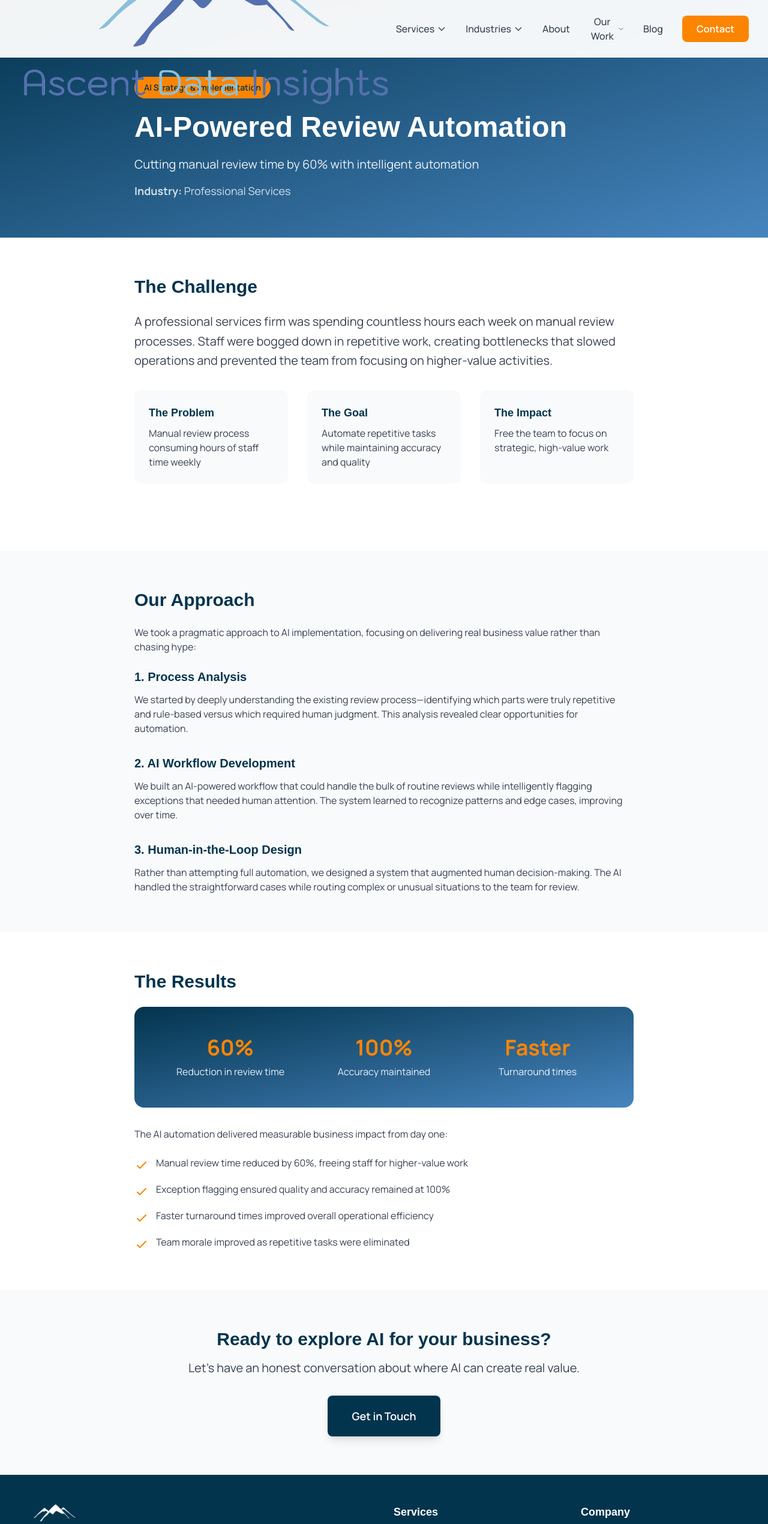
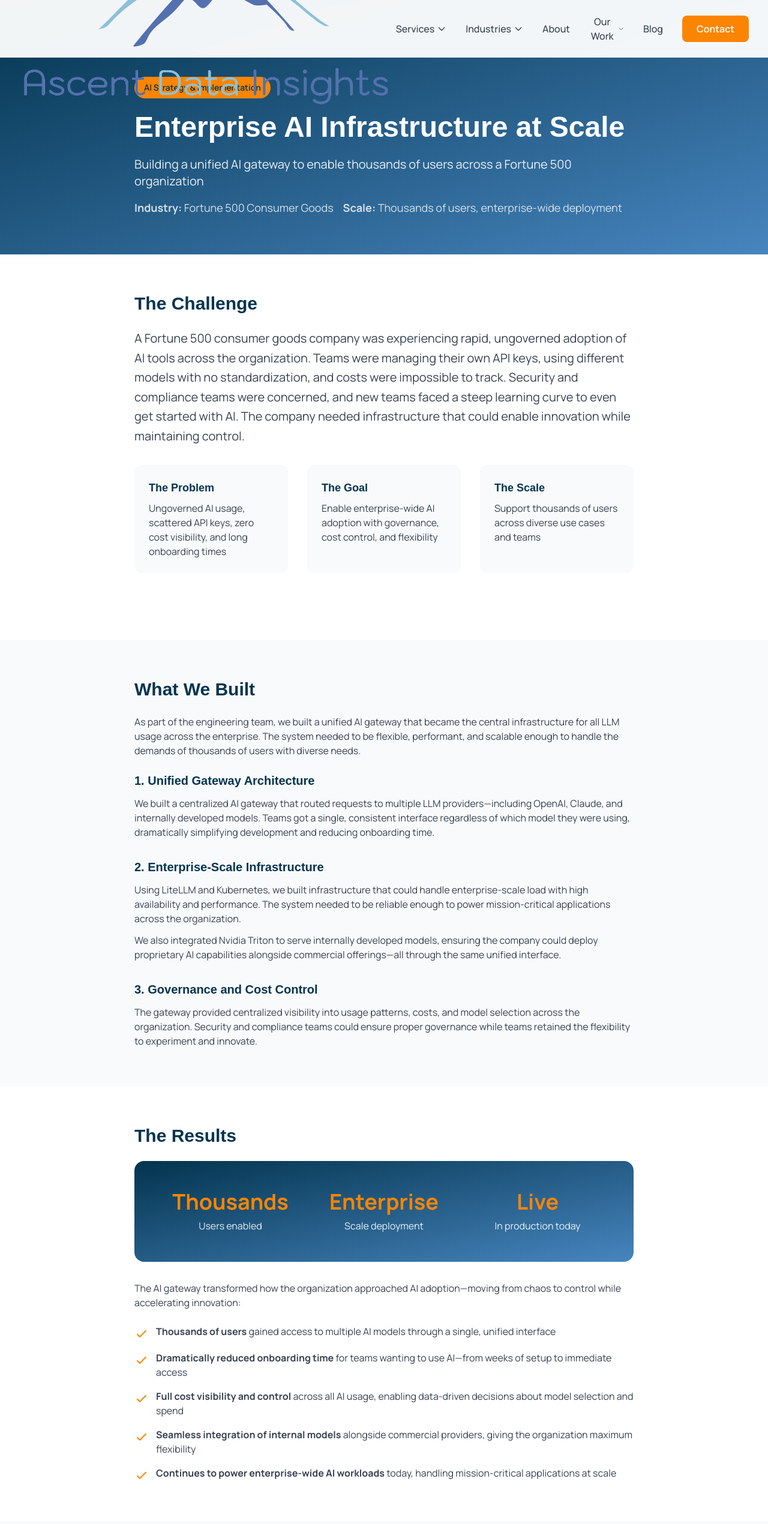
Before and after one commit to Ascent-Data-Insights/adi-website, a Next.js app: page /case-studies/ai-enablement in a window 1280 px wide. Shown: the top 2540 px of the page at 60% size. Built offline with nearby package versions, Linux system fonts and the light colour scheme; a web font is replaced by a local one.

Commit message:
more stuffs

```diff
--- a/app/case-studies/ai-enablement/page.tsx
+++ b/app/case-studies/ai-enablement/page.tsx
@@ -4,8 +4,8 @@ import Footer from '@/app/components/Footer';
 import type { Metadata } from 'next';
 
 export const metadata: Metadata = {
-  title: 'AI-Powered Review Automation | Case Study | Ascent Data Insights',
-  description: 'How we reduced manual review time by 60% with intelligent AI automation.',
+  title: 'Enterprise AI Infrastructure at Scale | Case Study | Ascent Data Insights',
+  description: 'How we built AI infrastructure to enable thousands of users across a Fortune 500 company.',
 };
 
 export default function AIEnablementCaseStudyPage() {
@@ -24,16 +24,21 @@ export default function AIEnablementCaseStudyPage() {
             </div>
 
             <h1 className="font-heading text-4xl sm:text-5xl font-bold text-white mb-6">
-              AI-Powered Review Automation
+              Enterprise AI Infrastructure at Scale
             </h1>
 
             <p className="text-xl text-white/90 mb-4">
-              Cutting manual review time by 60% with intelligent automation
+              Building a unified AI gateway to enable thousands of users across a Fortune 500 organization
             </p>
 
-            <p className="text-lg text-white/80">
-              <strong>Industry:</strong> Professional Services
-            </p>
+            <div className="flex flex-col sm:flex-row sm:items-center gap-4 text-lg text-white/80">
+              <div>
+                <strong>Industry:</strong> Fortune 500 Consumer Goods
+              </div>
+              <div>
+                <strong>Scale:</strong> Thousands of users, enterprise-wide deployment
+              </div>
+            </div>
           </div>
         </section>
 
@@ -44,9 +49,11 @@ export default function AIEnablementCaseStudyPage() {
               The Challenge
             </h2>
             <p className="text-xl text-gray-700 mb-8 leading-relaxed">
-              A professional services firm was spending countless hours each week on manual review
-              processes. Staff were bogged down in repetitive work, creating bottlenecks that
-              slowed operations and prevented the team from focusing on higher-value activities.
+              A Fortune 500 consumer goods company was experiencing rapid, ungoverned adoption of AI
+              tools across the organization. Teams were managing their own API keys, using different
+              models with no standardization, and costs were impossible to track. Security and compliance
+              teams were concerned, and new teams faced a steep learning curve to even get started with AI.
+              The company needed infrastructure that could enable innovation while maintaining control.
             </p>
 
             <div className="grid md:grid-cols-3 gap-8 mb-12">
@@ -55,7 +62,7 @@ export default function AIEnablementCaseStudyPage() {
                   The Problem
                 </h3>
                 <p className="text-gray-700">
-                  Manual review process consuming hours of staff time weekly
+                  Ungoverned AI usage, scattered API keys, zero cost visibility, and long onboarding times
                 </p>
               </div>
               <div className="bg-gray-50 p-6 rounded-xl">
@@ -63,15 +70,15 @@ export default function AIEnablementCaseStudyPage() {
                   The Goal
                 </h3>
                 <p className="text-gray-700">
-                  Automate repetitive tasks while maintaining accuracy and quality
+                  Enable enterprise-wide AI adoption with governance, cost control, and flexibility
                 </p>
               </div>
               <div className="bg-gray-50 p-6 rounded-xl">
                 <h3 className="font-heading text-lg font-bold text-brand-primary mb-2">
-                  The Impact
+                  The Scale
                 </h3>
                 <p className="text-gray-700">
-                  Free the team to focus on strategic, high-value work
+                  Support thousands of users across diverse use cases and teams
                 </p>
               </div>
             </div>
@@ -82,45 +89,55 @@ export default function AIEnablementCaseStudyPage() {
         <section className="py-16 bg-gray-50">
           <div className="max-w-4xl mx-auto px-4 sm:px-6 lg:px-8">
             <h2 className="font-heading text-3xl font-bold text-brand-primary mb-6">
-              Our Approach
+              What We Built
             </h2>
             <div className="prose prose-lg max-w-none">
               <p className="text-gray-700 mb-6">
-                We took a pragmatic approach to AI implementation, focusing on delivering real
-                business value rather than chasing hype:
+                As part of the engineering team, we built a unified AI gateway that became the
+                central infrastructure for all LLM usage across the enterprise. The system needed
+                to be flexible, performant, and scalable enough to handle the demands of thousands
+                of users with diverse needs.
               </p>
 
               <div className="space-y-8">
                 <div>
                   <h3 className="font-heading text-xl font-bold text-brand-primary mb-3">
-                    1. Process Analysis
+                    1. Unified Gateway Architecture
                   </h3>
                   <p className="text-gray-700">
-                    We started by deeply understanding the existing review process—identifying
-                    which parts were truly repetitive and rule-based versus which required human
-                    judgment. This analysis revealed clear opportunities for automation.
+                    We built a centralized AI gateway that routed requests to multiple LLM
+                    providers—including OpenAI, Claude, and internally developed models. Teams got
+                    a single, consistent interface regardless of which model they were using,
+                    dramatically simplifying development and reducing onboarding time.
                   </p>
                 </div>
 
                 <div>
                   <h3 className="font-heading text-xl font-bold text-brand-primary mb-3">
-                    2. AI Workflow Development
+                    2. Enterprise-Scale Infrastructure
                   </h3>
+                  <p className="text-gray-700 mb-3">
+                    Using LiteLLM and Kubernetes, we built infrastructure that could handle
+                    enterprise-scale load with high availability and performance. The system needed
+                    to be reliable enough to power mission-critical applications across the
+                    organization.
+                  </p>
                   <p className="text-gray-700">
-                    We built an AI-powered workflow that could handle the bulk of routine reviews
-                    while intelligently flagging exceptions that needed human attention. The system
-                    learned to recognize patterns and edge cases, improving over time.
+                    We also integrated Nvidia Triton to serve internally developed models, ensuring
+                    the company could deploy proprietary AI capabilities alongside commercial
+                    offerings—all through the same unified interface.
                   </p>
                 </div>
 
                 <div>
                   <h3 className="font-heading text-xl font-bold text-brand-primary mb-3">
-                    3. Human-in-the-Loop Design
+                    3. Governance and Cost Control
                   </h3>
                   <p className="text-gray-700">
-                    Rather than attempting full automation, we designed a system that augmented
-                    human decision-making. The AI handled the straightforward cases while routing
-                    complex or unusual situations to the team for review.
+                    The gateway provided centralized visibility into usage patterns, costs, and
+                    model selection across the organization. Security and compliance teams could
+                    ensure proper governance while teams retained the flexibility to experiment
+                    and innovate.
                   </p>
                 </div>
               </div>
@@ -138,23 +155,24 @@ export default function AIEnablementCaseStudyPage() {
             <div className="bg-gradient-to-br from-brand-primary to-brand-secondary rounded-2xl p-8 md:p-12 text-white mb-8">
               <div className="grid md:grid-cols-3 gap-8 text-center">
                 <div>
-                  <div className="text-4xl font-bold text-brand-accent mb-2">60%</div>
-                  <div className="text-white/90">Reduction in review time</div>
+                  <div className="text-4xl font-bold text-brand-accent mb-2">Thousands</div>
+                  <div className="text-white/90">Users enabled</div>
                 </div>
                 <div>
-                  <div className="text-4xl font-bold text-brand-accent mb-2">100%</div>
-                  <div className="text-white/90">Accuracy maintained</div>
+                  <div className="text-4xl font-bold text-brand-accent mb-2">Enterprise</div>
+                  <div className="text-white/90">Scale deployment</div>
                 </div>
                 <div>
-                  <div className="text-4xl font-bold text-brand-accent mb-2">Faster</div>
-                  <div className="text-white/90">Turnaround times</div>
+                  <div className="text-4xl font-bold text-brand-accent mb-2">Live</div>
+                  <div className="text-white/90">In production today</div>
                 </div>
               </div>
             </div>
 
             <div className="prose prose-lg max-w-none">
               <p className="text-gray-700 mb-6">
-                The AI automation delivered measurable business impact from day one:
+                The AI gateway transformed how the organization approached AI adoption—moving from
+                chaos to control while accelerating innovation:
               </p>
 
               <ul className="space-y-4 text-gray-700">
@@ -173,7 +191,8 @@ export default function AIEnablementCaseStudyPage() {
                     />
                   </svg>
                   <span>
-                    Manual review time reduced by 60%, freeing staff for higher-value work
+                    <strong>Thousands of users</strong> gained access to multiple AI models through a
+                    single, unified interface
                   </span>
                 </li>
                 <li className="flex items-start">
@@ -191,7 +210,8 @@ export default function AIEnablementCaseStudyPage() {
                     />
                   </svg>
                   <span>
-                    Exception flagging ensured quality and accuracy remained at 100%
+                    <strong>Dramatically reduced onboarding time</strong> for teams wanting to use AI—from
+                    weeks of setup to immediate access
                   </span>
                 </li>
                 <li className="flex items-start">
@@ -209,7 +229,8 @@ export default function AIEnablementCaseStudyPage() {
                     />
                   </svg>
                   <span>
-                    Faster turnaround times improved overall operational efficiency
+                    <strong>Full cost visibility and control</strong> across all AI usage, enabling
+                    data-driven decisions about model selection and spend
                   </span>
                 </li>
                 <li className="flex items-start">
@@ -227,7 +248,27 @@ export default function AIEnablementCaseStudyPage() {
                     />
                   </svg>
                   <span>
-                    Team morale improved as repetitive tasks were eliminated
+                    <strong>Seamless integration of internal models</strong> alongside commercial providers,
+                    giving the organization maximum flexibility
+                  </span>
+                </li>
+                <li className="flex items-start">
+                  <svg
+                    className="w-6 h-6 text-brand-accent mr-3 flex-shrink-0 mt-1"
+                    fill="none"
+                    viewBox="0 0 24 24"
+                    stroke="currentColor"
+                  >
+                    <path
+                      strokeLinecap="round"
+                      strokeLinejoin="round"
+                      strokeWidth={2}
+                      d="M5 13l4 4L19 7"
+                    />
+                  </svg>
+                  <span>
+                    <strong>Continues to power enterprise-wide AI workloads</strong> today, handling
+                    mission-critical applications at scale
                   </span>
                 </li>
               </ul>
@@ -239,10 +280,11 @@ export default function AIEnablementCaseStudyPage() {
         <section className="py-16 bg-gray-50">
           <div className="max-w-4xl mx-auto px-4 sm:px-6 lg:px-8 text-center">
             <h2 className="font-heading text-3xl font-bold text-brand-primary mb-4">
-              Ready to explore AI for your business?
+              Need AI infrastructure that scales?
             </h2>
             <p className="text-xl text-gray-700 mb-8">
-              Let's have an honest conversation about where AI can create real value.
+              Whether you're building AI capabilities from scratch or trying to wrangle existing chaos,
+              let's talk about how to do it right.
             </p>
             <Link
               href="/contact"
--- a/app/components/CaseStudies.tsx
+++ b/app/components/CaseStudies.tsx
@@ -3,23 +3,23 @@ import Link from 'next/link';
 const caseStudies = [
   {
     title: 'Lucho',
-    industry: 'Consumer Products',
-    description: 'Full-stack engineering for a growing brand\'s digital platform',
+    industry: 'Field Service / SaaS',
+    description: 'Rapid engineering across iOS, web, and backend for a field service platform',
     image: '/placeholder-lucho.jpg',
-    href: '/case-studies/lucho',
+    href: '/case-studies/innovation-engineering-lucho',
+  },
+  {
+    title: 'Enterprise AI Infrastructure',
+    industry: 'Fortune 500 Consumer Goods',
+    description: 'Built AI gateway infrastructure enabling thousands of users across the enterprise',
+    image: '/placeholder-ai.jpg',
+    href: '/case-studies/ai-enablement',
   },
   {
     title: 'Data Modernization Project',
     industry: 'TBD',
     description: 'Unified data from multiple sources into a single source of truth',
     image: '/placeholder-data.jpg',
-    href: '#',
-  },
-  {
-    title: 'AI Workflow Automation',
-    industry: 'TBD',
-    description: 'Built an AI-powered workflow that cut manual review time by 60%',
-    image: '/placeholder-ai.jpg',
     href: '#',
   },
 ];
--- a/app/components/Header.tsx
+++ b/app/components/Header.tsx
@@ -109,14 +109,14 @@ export default function Header() {
                   className="block px-4 py-3 text-gray-700 hover:bg-brand-secondary/10 hover:text-brand-secondary transition-colors"
                 >
                   <div className="font-semibold">Innovation Engineering with Lucho</div>
-                  <div className="text-sm text-gray-500">Consumer Products</div>
+                  <div className="text-sm text-gray-500">Field Service / SaaS</div>
                 </Link>
                 <Link
                   href="/case-studies/ai-enablement"
                   className="block px-4 py-3 text-gray-700 hover:bg-brand-secondary/10 hover:text-brand-secondary transition-colors"
                 >
-                  <div className="font-semibold">AI-Powered Review Automation</div>
-                  <div className="text-sm text-gray-500">Professional Services</div>
+                  <div className="font-semibold">Enterprise AI Infrastructure</div>
+                  <div className="text-sm text-gray-500">Fortune 500 Consumer Goods</div>
                 </Link>
                 <Link
                   href="/case-studies/routing-optimization"
@@ -240,7 +240,7 @@ export default function Header() {
                   className="block text-gray-700 hover:text-brand-secondary"
                   onClick={() => setMobileMenuOpen(false)}
                 >
-                  AI-Powered Review Automation
+                  Enterprise AI Infrastructure
                 </Link>
                 <Link
                   href="/case-studies/routing-optimization"
--- a/app/services/ai-strategy/page.tsx
+++ b/app/services/ai-strategy/page.tsx
@@ -86,32 +86,33 @@ export default function AIStrategyPage() {
 
                 <div className="flex-grow">
                   <h3 className="font-heading text-2xl font-bold text-brand-primary mb-2">
-                    AI-Powered Review Automation
+                    Enterprise AI Infrastructure at Scale
                   </h3>
-                  <p className="text-gray-600 mb-6 italic">Professional Services</p>
+                  <p className="text-gray-600 mb-6 italic">Fortune 500 Consumer Goods</p>
 
                   <div className="space-y-4 mb-6">
                     <div>
                       <h4 className="font-semibold text-gray-900 mb-2">The Problem:</h4>
                       <p className="text-gray-700">
-                        A manual review process was consuming hours of staff time every week,
-                        creating bottlenecks and slowing down operations.
+                        Ungoverned AI usage across the organization—teams managing their own API keys,
+                        zero cost visibility, and long onboarding times preventing rapid AI adoption.
                       </p>
                     </div>
 
                     <div>
                       <h4 className="font-semibold text-gray-900 mb-2">What We Did:</h4>
                       <p className="text-gray-700">
-                        Developed an AI-powered workflow to automate the review process and
-                        intelligently flag exceptions for human review.
+                        Built a unified AI gateway routing to multiple providers (OpenAI, Claude,
+                        internal models) using LiteLLM and Kubernetes, providing governance and
+                        cost control at enterprise scale.
                       </p>
                     </div>
 
                     <div>
                       <h4 className="font-semibold text-gray-900 mb-2">The Result:</h4>
                       <p className="text-gray-700">
-                        Manual review time reduced by 60%, freeing the team to focus on
-                        higher-value work and faster turnaround times.
+                        Thousands of users enabled with immediate access to AI, full cost visibility,
+                        and a platform that continues to power enterprise-wide AI workloads today.
                       </p>
                     </div>
                   </div>
```
